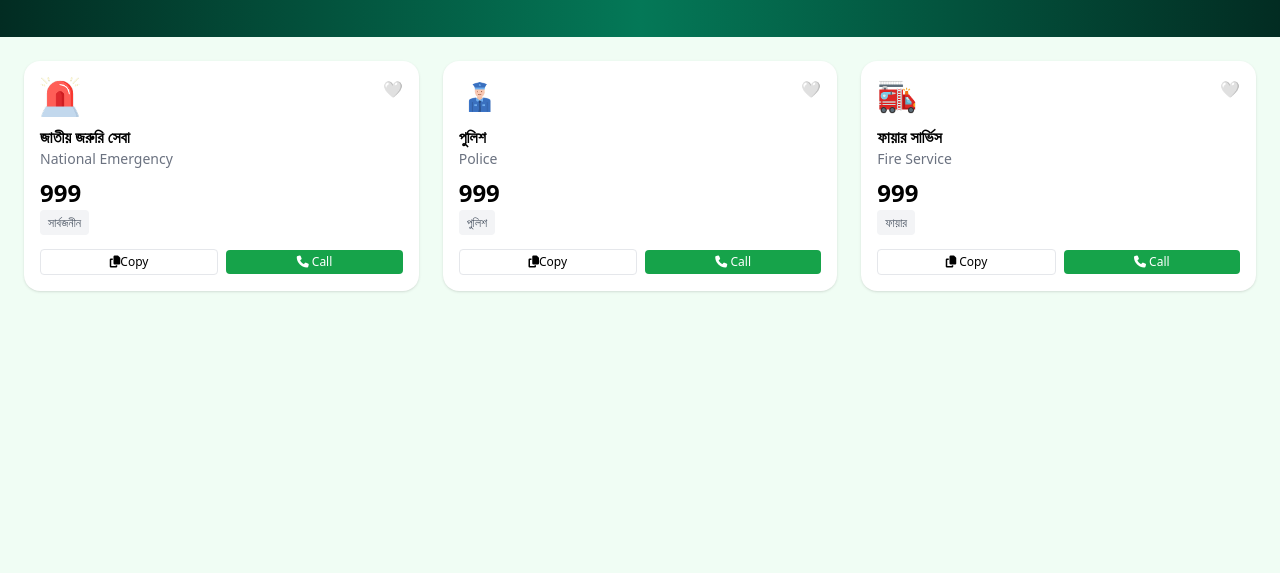
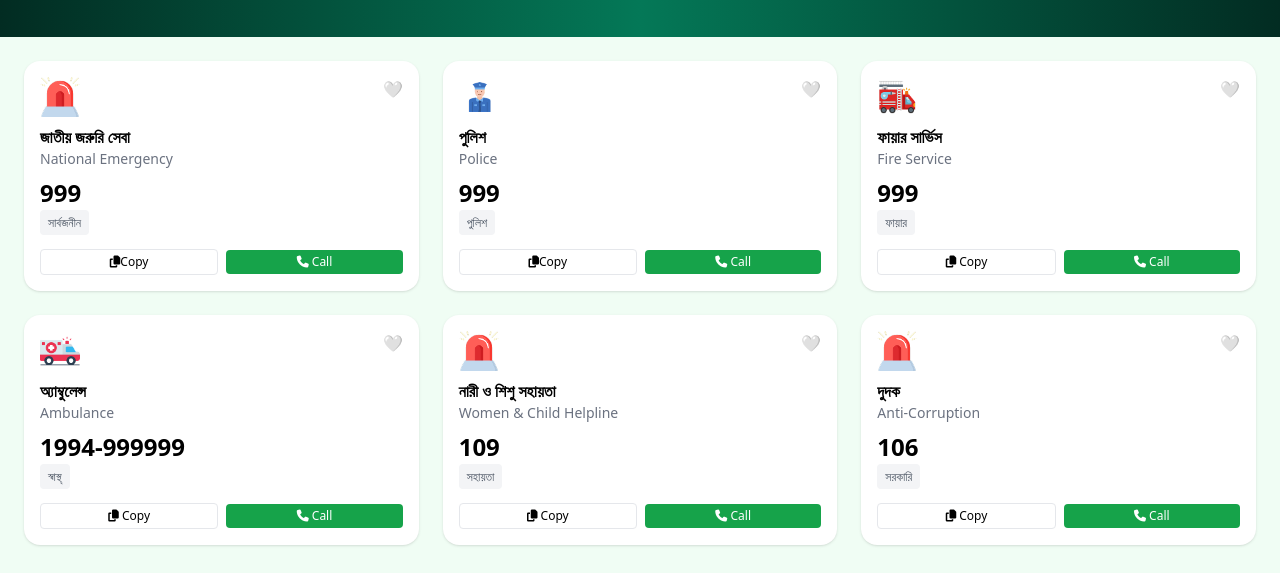
Before and after one commit to mdmahedihasan11/my-assignment-5, a plain HTML site: page index.html in a window 1280 px wide. Shown: the part 227-800 px from the top of the page. Drawn offline with nearby package versions, Linux system fonts and the light colour scheme.

Commit message:
my 6th commit

```diff
--- a/index.html
+++ b/index.html
@@ -113,6 +113,60 @@
           <button class="call-btn bg-green-600 text-white px-3 py-1 rounded text-xs flex-1"><i class="fa-solid fa-phone"></i> Call</button>
         </div>
       </div>
+<!-- অ্যাম্বুলেন্স -->
+      <div class="service-card bg-white rounded-2xl shadow p-4 flex flex-col justify-between"
+           data-title="অ্যাম্বুলেন্স" data-number="1994-999999">
+        <div>
+          <div class="flex justify-between items-start">
+            <img src="assets/ambulance.png" alt="icon" class="w-10 h-10">
+            <button class="heart-btn text-gray-400">🤍</button>
+          </div>
+          <h3 class="font-bold text-base mt-2">অ্যাম্বুলেন্স</h3>
+          <p class="text-sm text-gray-500">Ambulance</p>
+          <p class="text-2xl font-bold mt-2">1994-999999</p>
+          <span class="text-xs bg-gray-100 text-gray-600 px-2 py-1 rounded">স্বাস্থ্</span>
+        </div>
+        <div class="flex justify-between items-center mt-4 space-x-2">
+          <button class="copy-btn border rounded px-3 py-1 text-xs flex-1"><i class="fa-solid fa-copy"></i> Copy</button>
+          <button class="call-btn bg-green-600 text-white px-3 py-1 rounded text-xs flex-1"><i class="fa-solid fa-phone"></i> Call</button>
+        </div>
+      </div>
+<!-- নারী ও শিশু সহায়তা -->
+      <div class="service-card bg-white rounded-2xl shadow p-4 flex flex-col justify-between"
+           data-title="নারী ও শিশু সহায়তা" data-number="109">
+        <div>
+          <div class="flex justify-between items-start">
+            <img src="assets/emergency.png" alt="icon" class="w-10 h-10">
+            <button class="heart-btn text-gray-400">🤍</button>
+          </div>
+          <h3 class="font-bold text-base mt-2">নারী ও শিশু সহায়তা</h3>
+          <p class="text-sm text-gray-500">Women & Child Helpline</p>
+          <p class="text-2xl font-bold mt-2">109</p>
+          <span class="text-xs bg-gray-100 text-gray-600 px-2 py-1 rounded">সহায়তা</span>
+        </div>
+        <div class="flex justify-between items-center mt-4 space-x-2">
+          <button class="copy-btn border rounded px-3 py-1 text-xs flex-1"><i class="fa-solid fa-copy"></i> Copy</button>
+          <button class="call-btn bg-green-600 text-white px-3 py-1 rounded text-xs flex-1"><i class="fa-solid fa-phone"></i> Call</button>
+        </div>
+      </div>
+<!-- দুদক -->
+      <div class="service-card bg-white rounded-2xl shadow p-4 flex flex-col justify-between"
+           data-title="দুদক" data-number="106">
+        <div>
+          <div class="flex justify-between items-start">
+            <img src="assets/emergency.png" alt="icon" class="w-10 h-10">
+            <button class="heart-btn text-gray-400">🤍</button>
+          </div>
+          <h3 class="font-bold text-base mt-2">দুদক</h3>
+          <p class="text-sm text-gray-500">Anti-Corruption</p>
+          <p class="text-2xl font-bold mt-2">106</p>
+          <span class="text-xs bg-gray-100 text-gray-600 px-2 py-1 rounded">সরকারি</span>
+        </div>
+        <div class="flex justify-between items-center mt-4 space-x-2">
+          <button class="copy-btn border rounded px-3 py-1 text-xs flex-1"><i class="fa-solid fa-copy"></i> Copy</button>
+          <button class="call-btn bg-green-600 text-white px-3 py-1 rounded text-xs flex-1"><i class="fa-solid fa-phone"></i> Call</button>
+        </div>
+      </div>
 
 
   <script src="script.js"></script>
```
